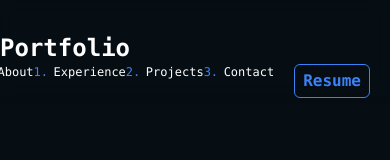
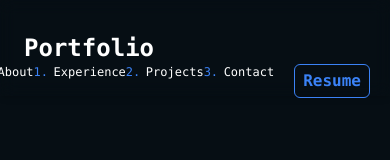
Before and after one commit to leovizeu/portfolio-vizeu, a Next.js app: page / in a window 390 px wide. Shown: the top 160 px of the page. Built offline with nearby package versions, Linux system fonts and the light colour scheme.

Commit message:
made some responsive changes

```diff
--- a/src/app/Components/Header.tsx
+++ b/src/app/Components/Header.tsx
@@ -21,7 +21,7 @@ function MyHeader() {
   ]
     return (
         <header className='fixed backdrop-blur shadow-md w-full blue-sm top-0 left-0 font-mono'>
-          <div className="md:flex items-center justify-between py-8 xl:px-56">
+          <div className="md:flex items-center justify-between sm:px-20 px-6 py-8 xl:px-56">
             <div className="font-bold text-2xl cursor-pointer flex items-center text-white">
               Portfolio
             </div>
--- a/src/app/Components/Projects.tsx
+++ b/src/app/Components/Projects.tsx
@@ -20,7 +20,7 @@ function Projects() {
           My Projects
       </h1>
 
-      <div className='flex justify-center gap-6 max-sm:flex-col max-sm:items-center'>
+      <div className='flex justify-center gap-6 max-md:flex-col max-md:items-center'>
         <Card
           title={'Car Renting and Selling'}
           title2={'SourceCode'}
```
